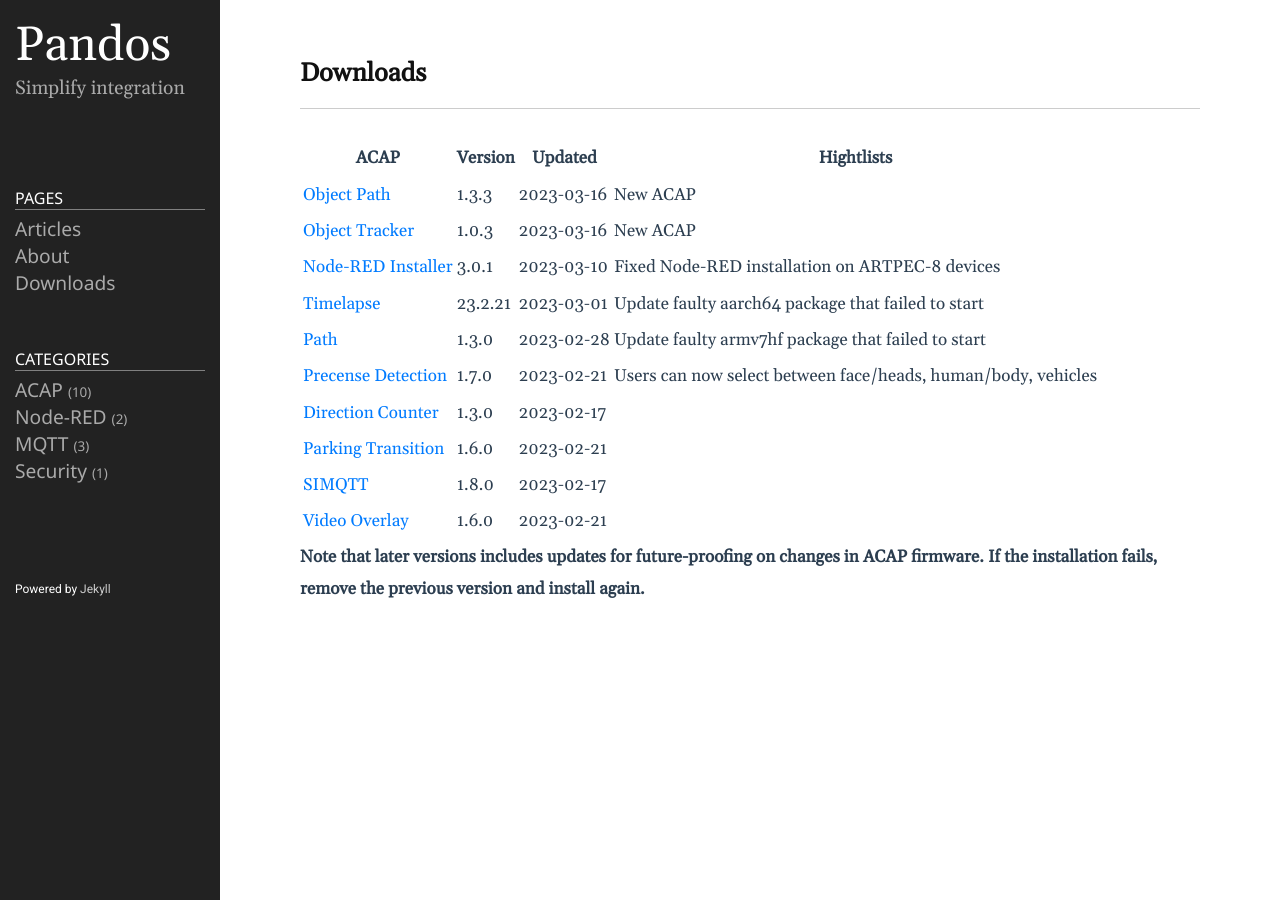
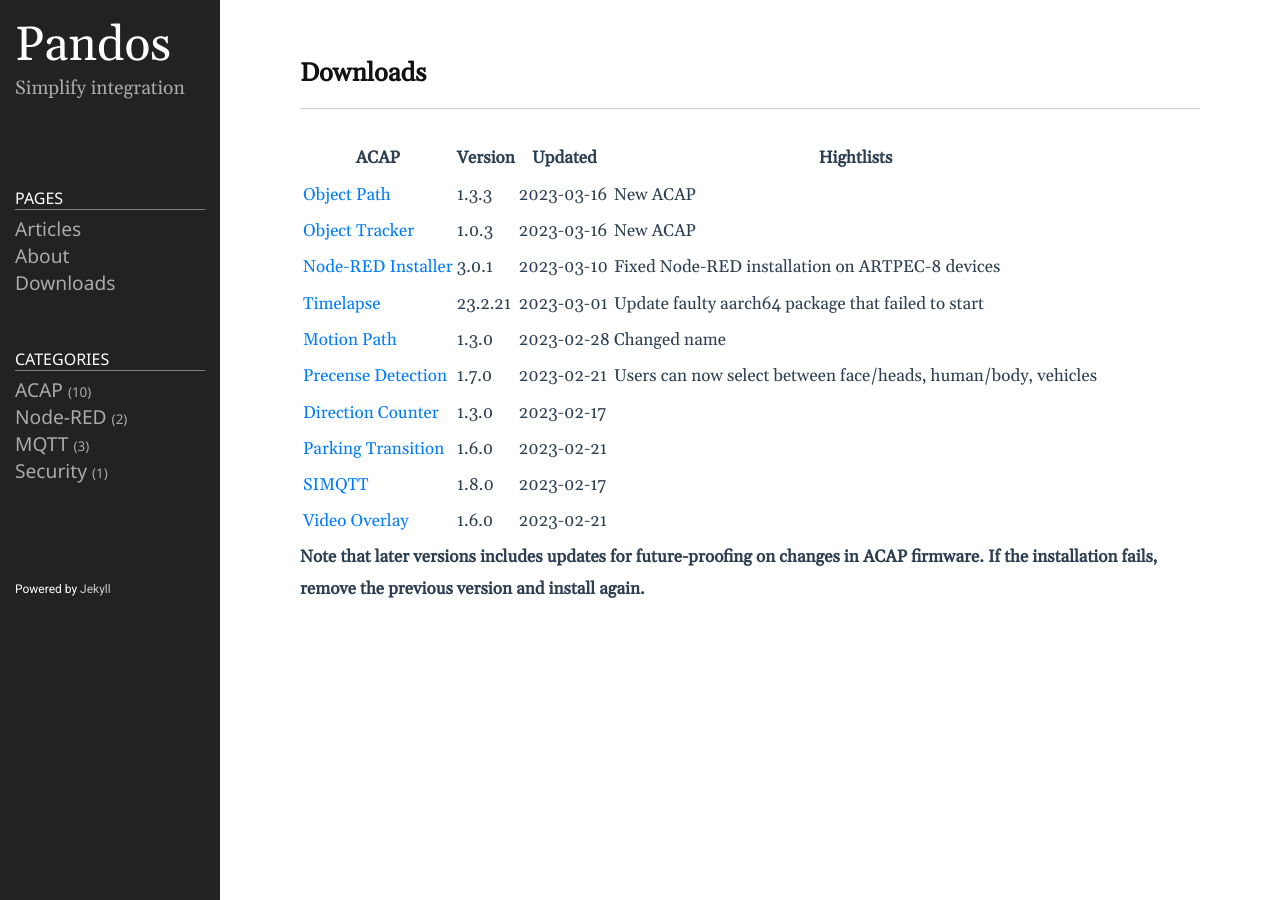
Before and after one commit to pandosme/pandosme.github.io, a Jekyll site: the page built from docs/downloads.md, in a window 1280 px wide. Built offline with Jekyll 4.4.1, drawn with Linux system fonts in a browser that asks for light colours.

Commit message:
Update downloads.md

```diff
--- a/docs/downloads.md
+++ b/docs/downloads.md
@@ -10,7 +10,7 @@ permalink: /downloads/
 |[Object Tracker](https://acap.juhlin.me/package/ObjectTracker) |1.0.3 |2023-03-16 | New ACAP |
 |[Node-RED Installer](https://acap.juhlin.me/package/Nodered) |3.0.1 |2023-03-10 | Fixed Node-RED installation on ARTPEC-8 devices |
 |[Timelapse](https://acap.juhlin.me/package/timelapseme) |23.2.21 |2023-03-01 | Update faulty aarch64 package that failed to start |
-|[Path](https://acap.juhlin.me/package/path) |1.3.0 |2023-02-28 | Update faulty armv7hf package that failed to start |
+|[Motion Path](https://acap.juhlin.me/package/MotionPath) |1.3.0 |2023-02-28 | Changed name |
 |[Precense Detection](https://acap.juhlin.me/package/presence) |1.7.0 |2023-02-21 | Users can now select between face/heads, human/body, vehicles|
 |[Direction Counter](https://acap.juhlin.me/package/directioncounter) |1.3.0 |2023-02-17 | |
 |[Parking Transition](https://acap.juhlin.me/package/parking) |1.6.0 |2023-02-21 | |
```
